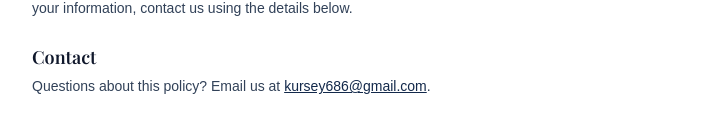
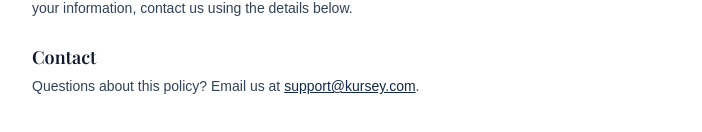
Before and after one commit to sahilsally9-Picku/kursey-app, a Next.js app: page /privacy in a window 1280 px wide. Shown: the part 1076-1208 px from the top of the page, without its empty margins (288-990 px from the left). Built offline with nearby package versions, Linux system fonts and the light colour scheme.

Commit message:
use support email on legal pages

```diff
--- a/app/privacy/page.js
+++ b/app/privacy/page.js
@@ -51,7 +51,7 @@ export default function Privacy() {
 
           <div>
             <h2 className="mb-1 font-display text-lg font-semibold text-slate-900">Contact</h2>
-            <p>Questions about this policy? Email us at <a href="mailto:kursey686@gmail.com" className="text-[#13294b] underline">kursey686@gmail.com</a>.</p>
+            <p>Questions about this policy? Email us at <a href="mailto:support@kursey.com" className="text-[#13294b] underline">support@kursey.com</a>.</p>
           </div>
         </div>
       </div>
--- a/app/terms/page.js
+++ b/app/terms/page.js
@@ -56,7 +56,7 @@ export default function Terms() {
 
           <div>
             <h2 className="mb-1 font-display text-lg font-semibold text-slate-900">Contact</h2>
-            <p>Questions? Email <a href="mailto:kursey686@gmail.com" className="text-[#13294b] underline">kursey686@gmail.com</a>.</p>
+            <p>Questions? Email <a href="mailto:support@kursey.com" className="text-[#13294b] underline">support@kursey.com</a>.</p>
           </div>
         </div>
       </div>
```
